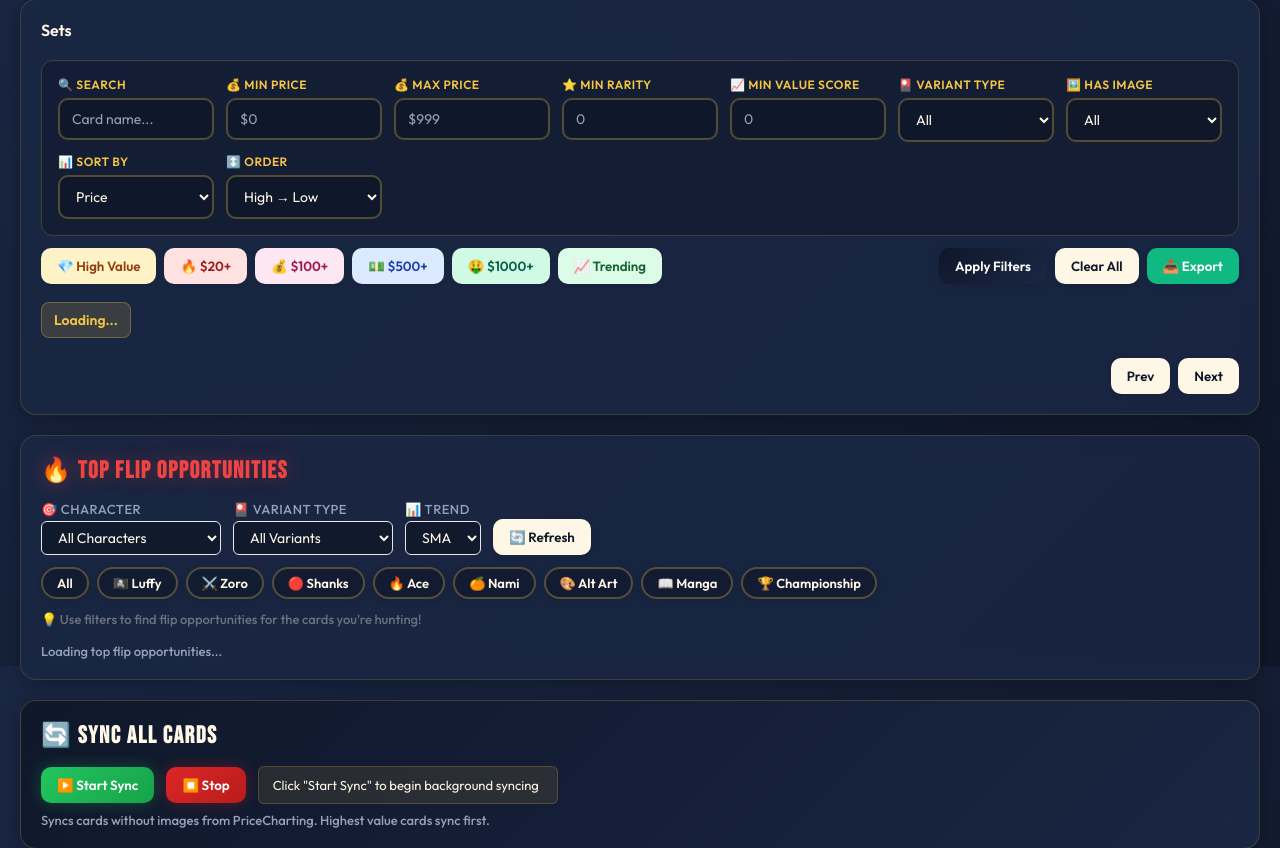
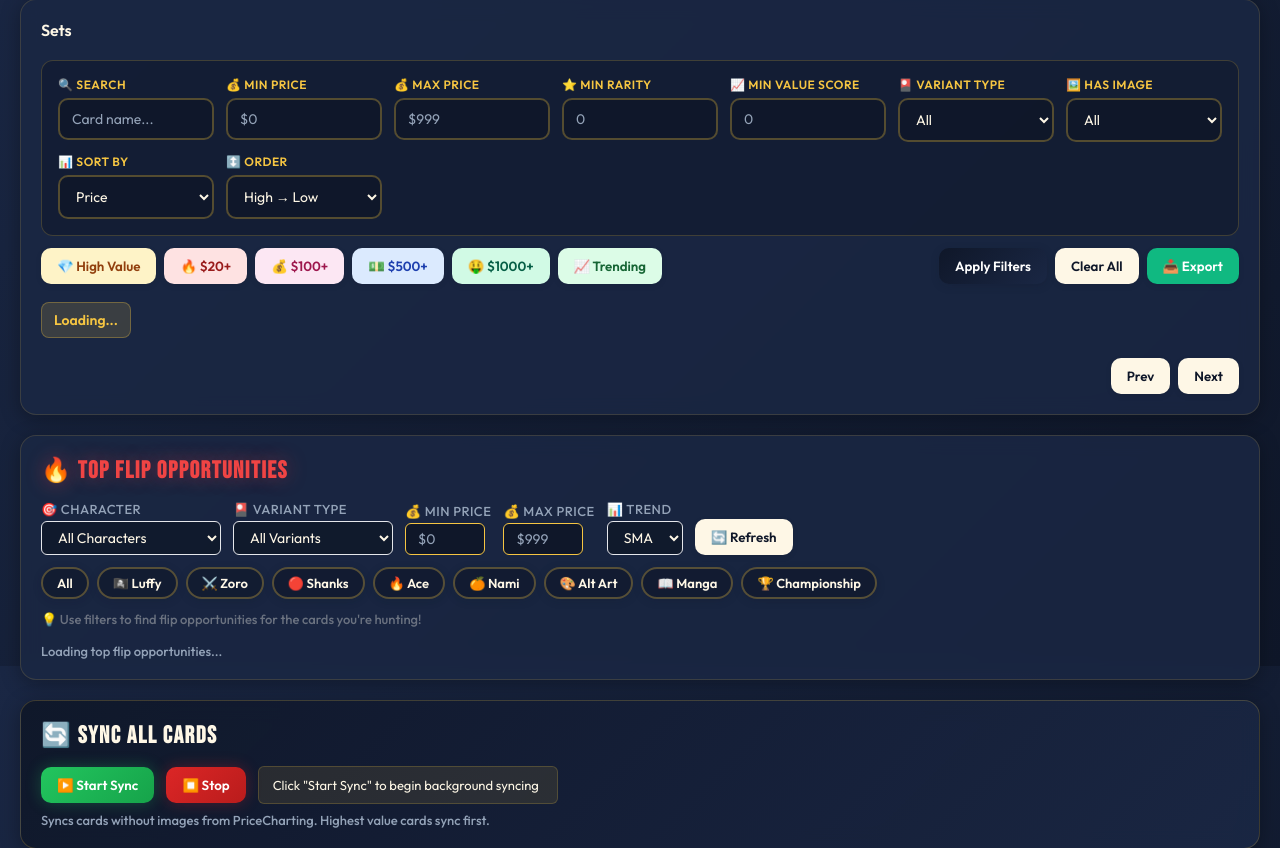
Before and after one commit to seanjohnzon/onepiecetool, a FastAPI app: template app/templates/index.html in a window 1280 px wide. Shown: the part 134-982 px from the top of the page. Run offline with FastAPI, Linux system fonts and the light colour scheme; the template is opened without the code that fills it, so the values that code supplies are empty.

Commit message:
Add price range filters to Top Flip Opportunities section
- Added min/max price inputs to flip opportunities filter UI
- Updated backend /top-flips endpoint to accept price_min and price_max params
- Updated JavaScript to send price filters with API request
- Added event listeners for price inputs to trigger refresh on change

```diff
--- a/app/static/main.js
+++ b/app/static/main.js
@@ -593,6 +593,8 @@ function wireTopFlipsEvents() {
   const trendSelect = document.getElementById("trendMethod");
   const charSelect = document.getElementById("flipCharacter");
   const variantSelect = document.getElementById("flipVariant");
+  const priceMinInput = document.getElementById("flipPriceMin");
+  const priceMaxInput = document.getElementById("flipPriceMax");
 
   if (refreshBtn) {
     refreshBtn.addEventListener("click", loadTopFlips);
@@ -605,6 +607,12 @@ function wireTopFlipsEvents() {
   }
   if (variantSelect) {
     variantSelect.addEventListener("change", loadTopFlips);
+  }
+  if (priceMinInput) {
+    priceMinInput.addEventListener("change", loadTopFlips);
+  }
+  if (priceMaxInput) {
+    priceMaxInput.addEventListener("change", loadTopFlips);
   }
 
   // Quick preset buttons
@@ -658,6 +666,8 @@ async function loadTopFlips() {
   const trendMethod = document.getElementById("trendMethod")?.value || "sma";
   const character = document.getElementById("flipCharacter")?.value || "";
   const variantType = document.getElementById("flipVariant")?.value || "";
+  const priceMin = document.getElementById("flipPriceMin")?.value || "";
+  const priceMax = document.getElementById("flipPriceMax")?.value || "";
 
   grid.innerHTML = '<div class="small">Loading top flip opportunities...</div>';
 
@@ -665,6 +675,8 @@ async function loadTopFlips() {
   let url = "/cards/top-flips?limit=10&trend_method=" + trendMethod;
   if (character) url += "&character=" + encodeURIComponent(character);
   if (variantType) url += "&variant_type=" + encodeURIComponent(variantType);
+  if (priceMin) url += "&price_min=" + encodeURIComponent(priceMin);
+  if (priceMax) url += "&price_max=" + encodeURIComponent(priceMax);
 
   try {
     const res = await fetch(url);
--- a/app/templates/index.html
+++ b/app/templates/index.html
@@ -652,6 +652,14 @@
         </select>
       </div>
       <div>
+        <label class="small" style="display:block; margin-bottom:4px;">💰 Min Price</label>
+        <input type="number" id="flipPriceMin" placeholder="$0" min="0" style="padding: 6px 12px; border-radius: 6px; border: 1px solid var(--op-gold); background: var(--op-navy); color: var(--op-cream); width: 80px;">
+      </div>
+      <div>
+        <label class="small" style="display:block; margin-bottom:4px;">💰 Max Price</label>
+        <input type="number" id="flipPriceMax" placeholder="$999" min="0" style="padding: 6px 12px; border-radius: 6px; border: 1px solid var(--op-gold); background: var(--op-navy); color: var(--op-cream); width: 80px;">
+      </div>
+      <div>
         <label class="small" style="display:block; margin-bottom:4px;">📊 Trend</label>
         <select id="trendMethod" style="padding: 6px 12px; border-radius: 6px; border: 1px solid #e5e7eb;">
           <option value="sma">SMA</option>
```
Also changed, not shown: app/routers/cards.py (+12 -0 lines).
